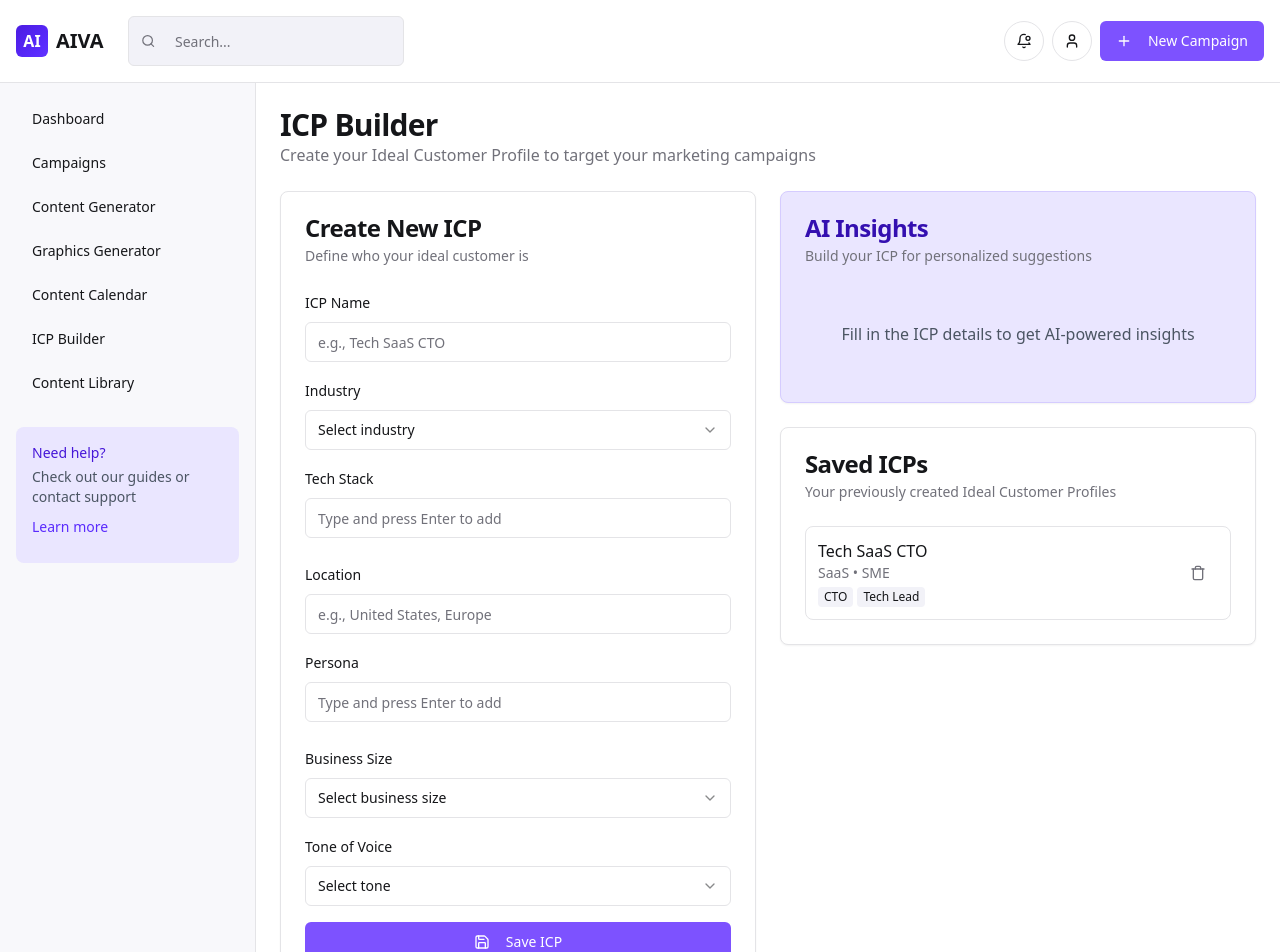
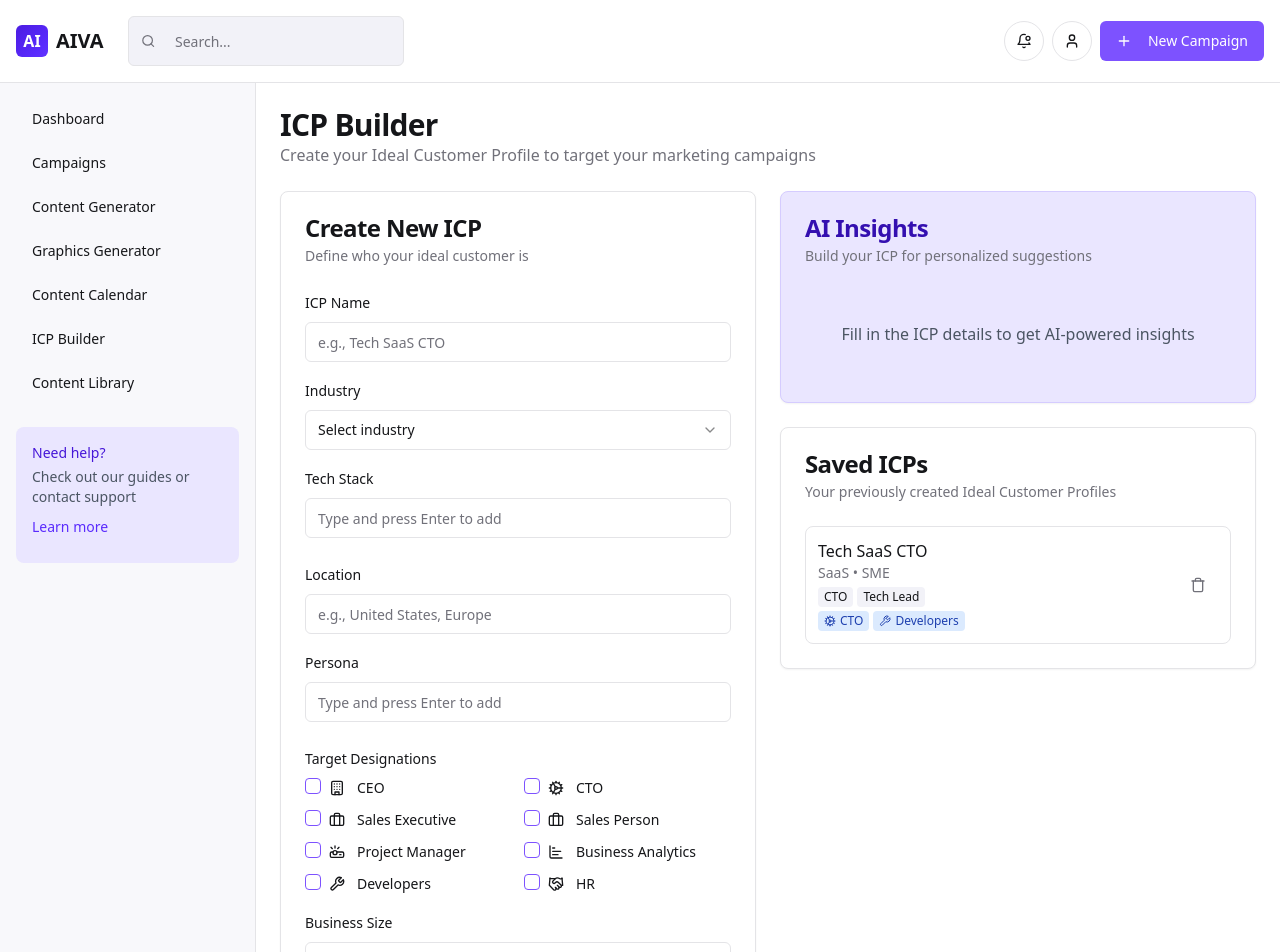
Before and after one commit to ParthMegaMinds/aura-campaign-composer, a React (Vite) app: page /icp-builder in a window 1280 px wide. Shown: the top 952 px of the page. Built offline with nearby package versions, Linux system fonts and the light colour scheme; sample sign-in values are in the browser's storage.

Commit message:
feat: Add designation selection to ICP builder
Adds a designation selection option to the ICP builder module, allowing users to target multiple ICP designations (CEO, CTO, Sales executive, Sales person, Project manager, business analytics, developers, and HR).

```diff
--- a/src/contexts/DataContext.tsx
+++ b/src/contexts/DataContext.tsx
@@ -1,4 +1,3 @@
-
 import React, { createContext, useContext, useState, ReactNode, useEffect } from 'react';
 import { toast } from "@/components/ui/sonner";
 
@@ -11,6 +10,7 @@ export type ICP = {
   persona: string[];
   businessSize: string;
   tone: string;
+  designations?: string[]; // Added designations field
 };
 
 export type ContentItem = {
@@ -128,7 +128,8 @@ export const DataProvider = ({ children }: DataProviderProps) => {
         location: "United States",
         persona: ["CTO", "Tech Lead"],
         businessSize: "SME",
-        tone: "Professional"
+        tone: "Professional",
+        designations: ["cto", "developers"] // Added sample designations
       };
 
       setICPs([sampleICP]);
--- a/src/pages/ICPBuilder/index.tsx
+++ b/src/pages/ICPBuilder/index.tsx
@@ -20,8 +20,9 @@ import {
   CardTitle,
 } from "@/components/ui/card";
 import { Badge } from '@/components/ui/badge';
-import { Trash, Save } from 'lucide-react';
+import { Trash, Save, User, Users, Briefcase, Wrench, Cog, ChartBar, Projector, Building, Handshake } from 'lucide-react';
 import { toast } from "@/components/ui/sonner";
+import { Checkbox } from "@/components/ui/checkbox";
 
 const ICPBuilder = () => {
   const { addICP, icps, deleteICP } = useData();
@@ -35,6 +36,7 @@ const ICPBuilder = () => {
   const [tone, setTone] = useState('');
   const [techStackInput, setTechStackInput] = useState('');
   const [personaInput, setPersonaInput] = useState('');
+  const [designations, setDesignations] = useState<string[]>([]);
 
   const industries = [
     'SaaS', 'FinTech', 'EdTech', 'Healthcare', 'E-commerce',
@@ -44,6 +46,17 @@ const ICPBuilder = () => {
   const businessSizes = ['Startup', 'SME', 'Enterprise'];
 
   const tones = ['Bold', 'Formal', 'Friendly', 'Conversational', 'Professional', 'Technical'];
+
+  const availableDesignations = [
+    { id: 'ceo', label: 'CEO', icon: Building },
+    { id: 'cto', label: 'CTO', icon: Cog },
+    { id: 'sales-exec', label: 'Sales Executive', icon: Briefcase },
+    { id: 'sales-person', label: 'Sales Person', icon: Briefcase },
+    { id: 'project-manager', label: 'Project Manager', icon: Projector },
+    { id: 'business-analytics', label: 'Business Analytics', icon: ChartBar },
+    { id: 'developers', label: 'Developers', icon: Wrench },
+    { id: 'hr', label: 'HR', icon: Handshake },
+  ];
 
   const handleAddTechStack = (e: React.KeyboardEvent<HTMLInputElement>) => {
     if (e.key === 'Enter' && techStackInput.trim()) {
@@ -73,9 +86,19 @@ const ICPBuilder = () => {
     setPersona(newPersona);
   };
 
+  const handleDesignationChange = (designation: string) => {
+    setDesignations(prev => {
+      if (prev.includes(designation)) {
+        return prev.filter(d => d !== designation);
+      } else {
+        return [...prev, designation];
+      }
+    });
+  };
+
   const handleSave = () => {
     if (!name || !industry || techStack.length === 0 || !location || persona.length === 0 || !businessSize || !tone) {
-      toast.error('Please fill in all fields');
+      toast.error('Please fill in all required fields');
       return;
     }
 
@@ -86,7 +109,8 @@ const ICPBuilder = () => {
       location,
       persona,
       businessSize,
-      tone
+      tone,
+      designations: designations
     });
 
     // Reset form
@@ -99,6 +123,7 @@ const ICPBuilder = () => {
     setTone('');
     setTechStackInput('');
     setPersonaInput('');
+    setDesignations([]);
   };
 
   // AI-generated campaign suggestion based on ICP
@@ -218,6 +243,31 @@ const ICPBuilder = () => {
                   </div>
                 </div>
 
+                {/* New Designations Section */}
+                <div className="space-y-2">
+                  <Label htmlFor="designations">Target Designations</Label>
+                  <div className="grid sm:grid-cols-2 gap-3 mt-2">
+                    {availableDesignations.map((designation) => (
+                      <div key={designation.id} className="flex items-start space-x-2">
+                        <Checkbox
+                          id={designation.id}
+                          checked={designations.includes(designation.id)}
+                          onCheckedChange={() => handleDesignationChange(designation.id)}
+                        />
+                        <div className="grid gap-1.5 leading-none">
+                          <Label
+                            htmlFor={designation.id}
+                            className="flex items-center space-x-2 text-sm font-normal cursor-pointer"
+                          >
+                            {React.createElement(designation.icon, { className: "h-4 w-4 mr-1" })}
+                            <span>{designation.label}</span>
+                          </Label>
+                        </div>
+                      </div>
+                    ))}
+                  </div>
+                </div>
+
                 <div className="space-y-2">
                   <Label htmlFor="businessSize">Business Size</Label>
                   <Select onValueChange={setBusinessSize} value={businessSize}>
@@ -291,6 +341,26 @@ const ICPBuilder = () => {
                         <Badge variant="outline" className="bg-white">Email Sequences</Badge>
                       </div>
                     </div>
+
+                    {designations.length > 0 && (
+                      <div>
+                        <h3 className="font-medium text-aiva-700 mb-1">Target Designations</h3>
+                        <div className="flex flex-wrap gap-2">
+                          {designations.map((designation) => {
+                            const designObj = availableDesignations.find(d => d.id === designation);
+                            if (designObj) {
+                              return (
+                                <Badge key={designation} variant="outline" className="bg-white flex items-center">
+                                  {React.createElement(designObj.icon, { className: "h-3.5 w-3.5 mr-1" })}
+                                  {designObj.label}
+                                </Badge>
+                              );
+                            }
+                            return null;
+                          })}
+                        </div>
+                      </div>
+                    )}
                   </div>
                 ) : (
                   <div className="text-center py-8 text-gray-600">
@@ -321,6 +391,24 @@ const ICPBuilder = () => {
                               </span>
                             ))}
                           </div>
+                          {icp.designations && icp.designations.length > 0 && (
+                            <div className="flex flex-wrap gap-1 mt-1">
+                              {icp.designations.slice(0, 3).map((d, i) => {
+                                const designObj = availableDesignations.find(des => des.id === d);
+                                return (
+                                  <span key={i} className="text-xs bg-blue-100 text-blue-800 px-1.5 py-0.5 rounded flex items-center">
+                                    {designObj && React.createElement(designObj.icon, { className: "h-3 w-3 mr-1" })}
+                                    {designObj ? designObj.label : d}
+                                  </span>
+                                );
+                              })}
+                              {icp.designations.length > 3 && (
+                                <span className="text-xs bg-blue-100 text-blue-800 px-1.5 py-0.5 rounded">
+                                  +{icp.designations.length - 3} more
+                                </span>
+                              )}
+                            </div>
+                          )}
                         </div>
                         <Button
                           variant="ghost"
```
